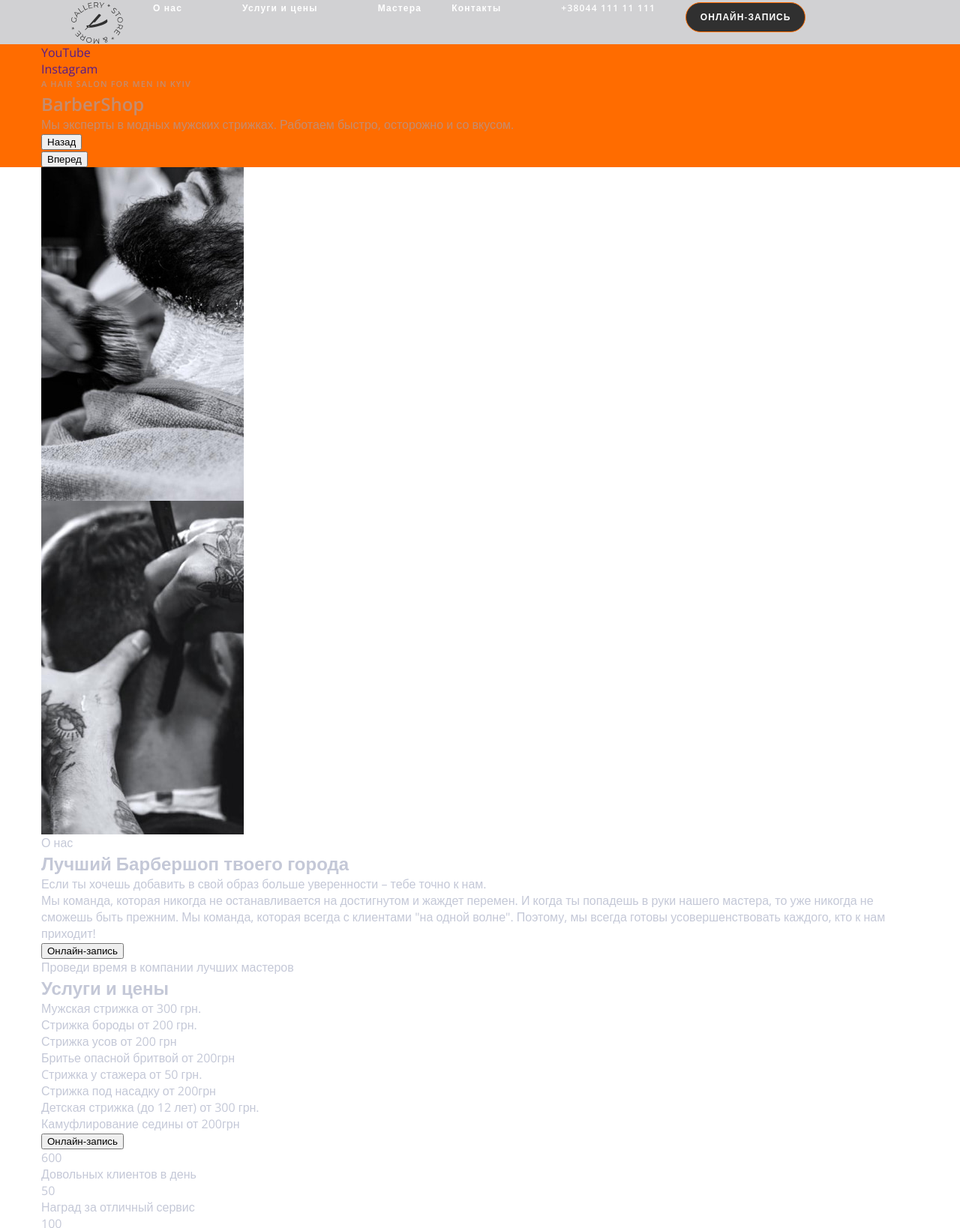
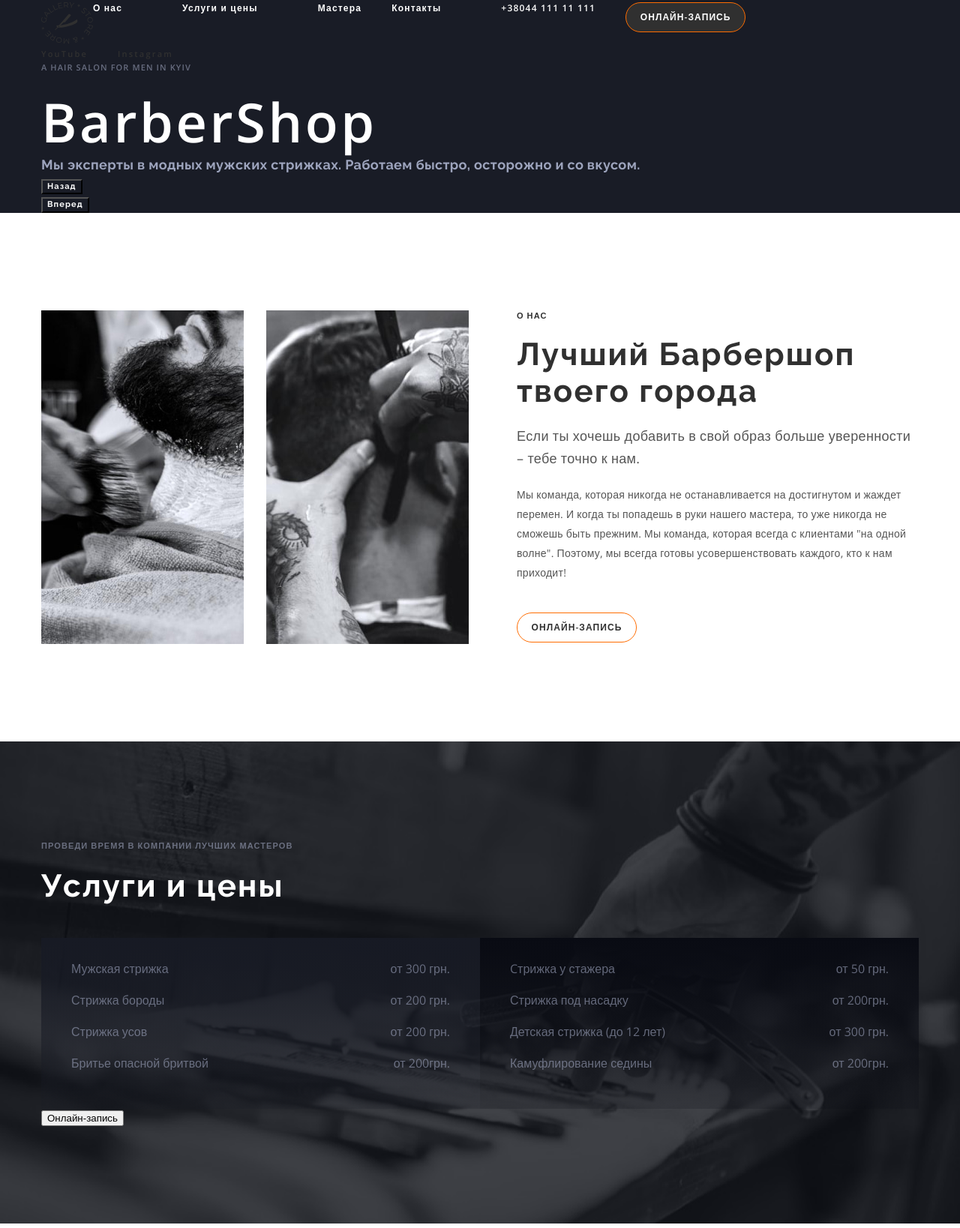
Before and after one commit to Rechkalov1/Practic, a plain HTML site: page index.html in a window 1280 px wide. Shown: the part 49-1687 px from the top of the page at 75% size. Drawn offline with nearby package versions, Linux system fonts and the light colour scheme.

Commit message:
сохран

```diff
--- a/css/styles.css
+++ b/css/styles.css
@@ -48,12 +48,22 @@ body {
   font-weight: var(--font-weight400);
   color: var(--text-color-main);
 }
+/* Стилизация кнопки */
+.main-btn {
+  width: 160px;
+  height: 40px;
+  box-sizing: border-box;
+  border-radius: 25px;
+  border: 1px solid var(--orange-color);
+
+  text-transform: uppercase;
+}
 /* Стилизация Секции */
 .header {
   padding-right: 15px;
   padding-left: 15px;
 
-  background: rgba(25, 28, 38, 0.2);
+  background: #191c26;
 }
 
 .container {
@@ -63,12 +73,27 @@ body {
   margin-right: auto;
   width: 1170px;
 }
+.section {
+  padding-top: 130px;
+  padding-bottom: 130px;
+}
+
 /* Header css */
 .nav-list {
   display: flex;
 }
+.style-link:hover,
+.style-link:focus {
+  color: var(--orange-color);
+}
 .nav-list .list {
   margin-right: 40px;
+}
+.nav-list .list:nth-child(4) {
+  margin-right: 0px;
+}
+.nav-list .list:first-child {
+  margin-left: 40px;
 }
 .style-link {
   display: block;
@@ -83,12 +108,7 @@ body {
   justify-content: center;
   color: var(--white-color);
 }
-.nav-list .list:nth-child(4) {
-  margin-right: 0px;
-}
-.nav-list .list:first-child {
-  margin-left: 40px;
-}
+
 .header-link {
   display: flex;
 }
@@ -100,11 +120,6 @@ body {
   display: flex;
 }
 .btn {
-  width: 160px;
-  height: 40px;
-  border: 1px solid #ff6c00;
-  box-sizing: border-box;
-  border-radius: 25px;
   background: #303030;
   font-family: var(--main-family);
 
@@ -112,9 +127,13 @@ body {
   font-size: 12px;
   line-height: 1.3;
   letter-spacing: 0.09em;
-  text-transform: uppercase;
 
   color: var(--white-color);
+}
+.btn:hover,
+.btn:focus {
+  background-color: var(--orange-color);
+  border: 1px solid var(--orange-color);
 }
 .social {
 }
@@ -126,9 +145,9 @@ body {
 }
 /* Hero Cекция */
 .hero {
+  background: #191c26;
   padding-right: 15px;
   padding-left: 15px;
-  background: #ff6c00;
 }
 .main-txt {
   font-family: var(--main-family);
@@ -136,8 +155,172 @@ body {
   font-weight: var(--font-weight600);
   font-size: 11px;
   line-height: 1.7;
-  /* identical to box height */
-
+  margin-bottom: 20px;
   letter-spacing: 0.1em;
   text-transform: uppercase;
 }
+.second-txt {
+  font-family: var(--second-family);
+  font-weight: var(--font-weight400);
+  font-size: 18px;
+  line-height: 1.66;
+  letter-spacing: 0.02em;
+  color: var(--second-p-color);
+}
+.title {
+  font-family: var(--main-family);
+  font-weight: var(--font-weight700);
+  font-size: 72px;
+  line-height: 1.18;
+  letter-spacing: 0.05em;
+  color: var(--white-color);
+}
+.social {
+  align-items: center;
+  display: flex;
+}
+.social .link {
+  margin-right: 40px;
+}
+.social .link:nth-child(2) {
+  margin-right: 0px;
+}
+.social .http {
+  font-family: var(--main-family);
+  font-weight: var(--font-weight600);
+  font-size: 11px;
+  line-height: 1.36;
+  letter-spacing: 0.2em;
+  color: var(--p-color);
+}
+.social .http:hover,
+.social .http:focus {
+  color: var(--orange-color);
+}
+.button {
+  font-family: var(--second-family);
+
+  font-weight: var(--font-weight600);
+  font-size: 11px;
+  line-height: 1.36;
+  text-align: right;
+  letter-spacing: 0.1em;
+  color: var(--white-color);
+  background-color: transparent;
+}
+/* Main Секция */
+.portfolio-info {
+  display: flex;
+}
+.portfolio-img {
+  display: flex;
+}
+.img {
+  margin-right: 30px;
+}
+.img:last-child {
+  margin-right: 0px;
+}
+.portfolio-txt {
+  margin-left: 64px;
+}
+.portfolio-text {
+  font-family: var(--main-family);
+  font-weight: var(--font-weight600);
+  font-size: 11px;
+  line-height: 1.36;
+  letter-spacing: 0.1em;
+  text-transform: uppercase;
+
+  color: var(--p-color);
+  margin-bottom: 20px;
+}
+.portfolio-title {
+  font-family: var(--second-family);
+
+  font-weight: var(--font-weight700);
+  font-size: 42px;
+  line-height: 1.16;
+  letter-spacing: 0.05em;
+  margin-bottom: 20px;
+  color: var(--p-color);
+}
+.portfolio-sectext {
+  font-family: var(--main-family);
+
+  font-weight: var(--font-weight400);
+  font-size: 18px;
+  line-height: 1.66;
+
+  letter-spacing: 0.02em;
+  margin-bottom: 20px;
+  color: var(--main-color);
+}
+.portfolio-infotxt {
+  font-family: var(--main-family);
+  font-weight: var(--font-weight400);
+  font-size: 14px;
+  line-height: 1.86;
+  letter-spacing: 0.02em;
+  color: var(--main-color);
+  margin-bottom: 40px;
+}
+.portfolio-button {
+  font-family: var(--main-family);
+  font-weight: var(--font-weight600);
+  font-size: 12px;
+  line-height: 1.33;
+  letter-spacing: 0.09em;
+  text-transform: uppercase;
+  color: var(--p-color);
+  border: 1px solid #ff6c00;
+  box-sizing: border-box;
+  border-radius: 25px;
+  background: var(--white-color);
+}
+.portfolio-button:hover,
+.portfolio-button:focus {
+  background-color: var(--orange-color);
+  color: var(--white-color);
+}
+.background {
+  background-size: 100%;
+
+  margin-left: auto;
+  margin-right: auto;
+  background-color: #111319;
+  background-image: url(../images/img.png);
+
+  background-repeat: no-repeat;
+}
+/* Секция Прайс */
+.price {
+  display: flex;
+  align-items: center;
+}
+.price-info {
+  padding: 30px 40px;
+  flex-basis: calc(100% / 2);
+  background: linear-gradient(180deg, #171a24 0%, rgba(23, 26, 36, 0.2) 100%);
+}
+.price-item {
+  display: flex;
+  margin-bottom: 20px;
+  justify-content: space-between;
+}
+.left-sitebar {
+  background: linear-gradient(180deg, #171a24 0%, rgba(23, 26, 36, 0.2) 100%);
+}
+.right-sitebar {
+  background: linear-gradient(180deg, #090b13 0%, rgba(9, 11, 19, 0.2) 100%);
+}
+.price-information {
+  font-family: var(--second-family);
+
+  font-weight: var(--font-weight700);
+  font-size: 42px;
+  line-height: 1.16;
+  letter-spacing: 0.05em;
+  margin-bottom: 44px;
+  color: var(--white-color);
+}
--- a/index.html
+++ b/index.html
@@ -27,7 +27,7 @@
           <div>
 
             <ul class="nav-list">
-               <li  class="list"><a><img  src="./images/Logo.svg" alt="" ></a></li>
+               <li ><a><img  src="./images/Logo.svg" alt="" ></a></li>
               <li class="list"><a class="style-link" href="">О нас</a></li>
               <li class="list"><a class="style-link"  href="">Услуги и цены </a></li>
               <li class="list"><a class="style-link"  href="">Мастера</a></li>
@@ -36,7 +36,7 @@
           </div>
           <div class="nav-connect">
             <a class="style-link"  href="tel:+38044111111">+38044 111 11 111</a>
-            <button class="btn" type="button">Онлайн-запись</button>
+            <button class="btn main-btn" type="button">Онлайн-запись</button>
           </div>
         </nav>
 
@@ -47,83 +47,91 @@
         <main=>
         <section class="hero">
           <div class="container">
-    <ul>
-        <li">
-          <a href="">YouTube</a>
-        </li>
-        <li><a href="">Instagram</a></li>
+    <ul class="social">
+        <li class="link">
+          <a class="http" href="">YouTube</a>
+        </li class="link">
+        <li><a  class="http" href="">Instagram</a></li>
       </ul>
 
         <p class="main-txt">A hair salon for men in Kyiv</p>
-        <h1>BarberShop</h1>
-        <p>
+        <h1 class="title">BarberShop</h1>
+        <p class="second-txt">
           Мы эксперты в модных мужских стрижках. Работаем быстро, осторожно и со
           вкусом.
         </p>
         <ul>
-          <li><button type="button">Назад</button></li>
-          <li><button type="button">Вперед</button></li>
+          <li><button class="button" type="button">Назад</button></li>
+          <li><button class="button" type="button">Вперед</button></li>
         </ul>
         </div>
       </section>
 
 
 
-      <section >
+      <section class="section" >
         <div class="container">
-        <ul>
-          <li><img src="/images/img0.jpg" alt="" /></li>
-          <li><img src="/images/img2.jpg" alt="" /></li>
+        <div class="portfolio-info">
+          <div>
+          <ul class="portfolio-img">
+          <li class="img"><img src="/images/img0.jpg" alt="" /></li>
+          <li class="img"><img src="/images/img2.jpg" alt="" /></li>
           </ul>
-          <p>О нас</p>
-          <h2>Лучший Барбершоп твоего города</h2>
-          <p>
+          </div>
+          <div class="portfolio-txt">
+          <p class="portfolio-text">О нас</p>
+          <h2 class="portfolio-title">Лучший Барбершоп твоего города</h2>
+          <p class="portfolio-sectext">
             Если ты хочешь добавить в свой образ больше уверенности – тебе точно
             к нам.
           </p>
-          <p>
+          <p class="portfolio-infotxt">
             Мы команда, которая никогда не останавливается на достигнутом и
             жаждет перемен. И когда ты попадешь в руки нашего мастера, то уже
             никогда не сможешь быть прежним. Мы команда, которая всегда с
             клиентами "на одной волне". Поэтому, мы всегда готовы
             усовершенствовать каждого, кто к нам приходит!
           </p>
-<button type="button">Онлайн-запись</button>
+<button class="portfolio-button main-btn"  type="button">Онлайн-запись</button>
+</div>
    </div>
       </section>
-      <section>
-        <div class="container" >
-          <p>Проведи время в компании лучших мастеров</p>
-          <h2>Услуги и цены</h2>
+      <section  class="section background">
+        <div class="container " >
+          <p class="main-txt">Проведи время в компании лучших мастеров</p>
+          <h2 class="price-information">Услуги и цены</h2>
 
-       <div>
-        <ul>
-            <li><ul>
-                <li>Мужская стрижка
-                    от 300 грн.</li>
-                <li>Стрижка бороды
-                    от 200 грн.</li>
-                <li>Стрижка усов от 200 грн</li>
-                <li>Бритье опасной бритвой от 200грн</li>
-            </ul></li>
-            <li>
+
+        <ul class="price">
+            <li class="price-info left-sitebar">
+              <ul>
+                <li class="price-item"><span> Мужская стрижка</span>
+                    <span>от 300 грн.</span></li>
+                <li class="price-item"><span>Стрижка бороды</span>
+                   <span> от 200 грн.</span></li>
+                <li class="price-item"><span>Стрижка усов </span>
+                  <span>от 200 грн.</span></li>
+                <li class="price-item"><span>Бритье опасной бритвой</span>
+                  <span> от 200грн.</span></li>
+            </ul>
+          </li>
+            <li class="price-info right-sitebar">
                 <ul>
-                    <li>Cтрижка у стажера
-                    от 50 грн.</li>
-                <li>Стрижка под насадку от 200грн</li>
-                <li>Детская стрижка (до 12 лет)
-                    от 300 грн.</li>
-                <li>Камуфлирование седины от 200грн</li>
+                    <li class="price-item"><span>Cтрижка у стажера</span>
+                    <span>от 50 грн.</span></li>
+                <li class="price-item"><span>Стрижка под насадку</span> <span>от 200грн.</span></li>
+                <li class="price-item"><span>Детская стрижка (до 12 лет)</span>
+                     <span>от 300 грн.</span></li>
+                <li class="price-item"><span>Камуфлирование седины</span><span> от 200грн.</span></li>
                 </ul>
                 </ul>
             </li>
-
-        </ul>
+            </ul>
         <button type="button">Онлайн-запись</button>
     </div>
-    </div>
+
     </section>
-<section>
+<section  class="section">
   <div  class="container">
     <ul>
         <li>600</li>
```
Also changed, not shown: images/background.jpg (added), images/img.png (added).
